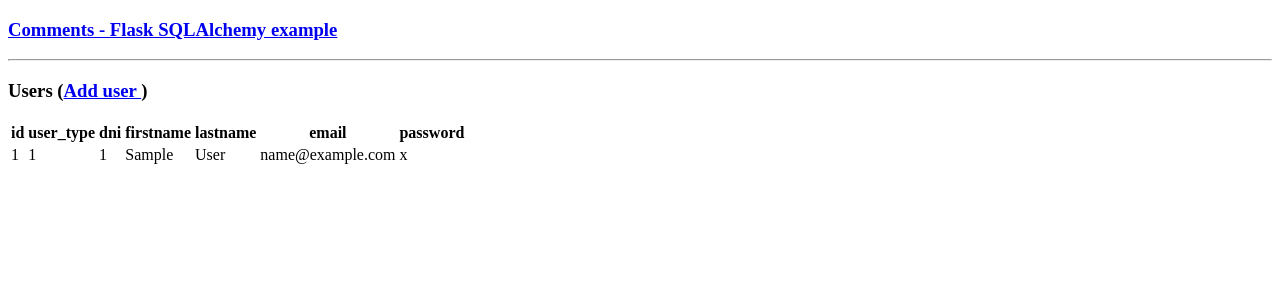
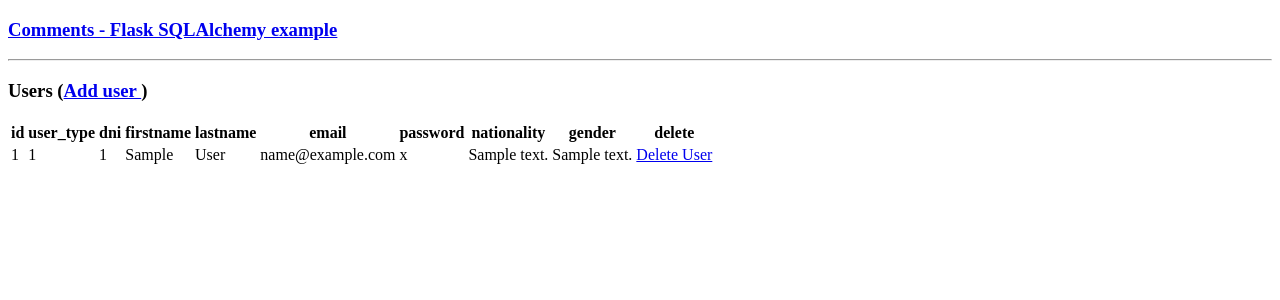
Before and after one commit to lili1920/facultad, a Flask app: page /show_users in a window 1280 px wide. Shown: the top 300 px of the page. Run offline with Flask 2, Linux system fonts and the light colour scheme; tables that the repository leaves empty hold one stand-in row (values such as "Sample post"); some libraries are stand-ins or nearby versions.

Commit message:
se actualiza con los joins de nationality y gender

```diff
--- a/main.py
+++ b/main.py
@@ -21,10 +21,12 @@
 	lastname = db.Column(db.String(20))
 	email = db.Column (db.String(20))
 	password = db.Column(db.String(50))
+	nationality = db.Column(db.Integer)
+	gender = db.Column(db.Integer)
 
 
 
-	def __init__(self, user_type, dni, firstname,lastname, email, password):
+	def __init__(self, user_type, dni, firstname,lastname, email, password, nationality, gender):
 
 		self.user_type = user_type
 		self.dni = dni
@@ -32,6 +34,8 @@
 		self.lastname = lastname
 		self.email = email
 		self.password = password
+		self.nationality = nationality
+		self.gender = gender
 
 # esta es la tabla user_type q llena el combo.
 
@@ -44,34 +48,76 @@
 		self.description = description
 
 
+class Nationality (db.Model):
+	id = db.Column('id', db.Integer(), primary_key = True)
+	description = db.Column (db.String(20))
+
+	def __init__(self, description):
+
+		self.description = description
+
+class Gender (db.Model):
+	id = db.Column('id', db.Integer(), primary_key = True)
+	description = db.Column (db.String(20))
+
+	def __init__(self, description):
+
+		self.description = description
 
 @app.route('/show_users')
 def show_users():
 
-		return render_template('show_users.html', users = Users.query.all() )
 
-
+		return render_template('show_users.html', users = Users.query
+			.join(Nationality, Users.nationality==Nationality.id)
+			.join(Gender, Users.gender==Gender.id)
+			.add_columns(Users.id,
+					 	Users.user_type,
+						Users.email,
+						Users.dni,
+					 	Users.firstname,
+						Users.lastname,
+						Users.password,
+					 	Nationality.description,
+					 	Gender.description.label("genero")  ) )
 
 @app.route('/new_user', methods = ['GET', 'POST'])
 def new_user():
 		if request.method == 'POST':
 			   	  # chequea que no lleguen vacios los campos del nuevo user
-			if  not request.form['user_type'] or not request.form ['dni'] or not request.form ['firstname'] or not request.form['lastname'] or not request.form['email']or not request.form['password']:
+			if  not request.form['user_type'] or not request.form ['dni'] or not request.form ['firstname'] or not request.form['lastname'] or not request.form['email']or not request.form['password'] or not request.form['nationality'] or not request.form['gender']:
 				flash('Please enter all the fields', 'error')
 			else:
 	      	 #se crea un objeto
 				user = Users( request.form['user_type'], request.form['dni'], request.form['firstname'], request.form['lastname'],
-				request.form['email'], request.form['password'])
+				request.form['email'], request.form['password'], request.form['nationality'], request.form['gender'])
 	         #aca se graba en la base datos
 
 				db.session.add(user)
 
 				db.session.commit()
 
+
 				flash('Record was successfully added')
 				return redirect(url_for('show_users'))
 
-		return render_template('new_user.html',users_type = User_type.query.all())
+		return render_template('new_user.html',users_type = User_type.query.all(), nationality = Nationality.query.all(), gender = Gender.query.all() )
+
+
+@app.route('/delete/<int:id>')
+def delete(id):
+		user = Users.query.filter_by(id=id).first()
+
+		if user is not None:
+		 user = Users.query.get(id)
+		 db.session.delete(user)
+		 db.session.commit()
+		 flash ('borro el usuario:')
+		 flash (user.firstname)
+		 return render_template('show_users.html', users= Users.query.all())
+		else:
+		 flash('No existe ese id', 'error')
+		 return redirect(url_for('show_users'))
 
 
 
--- a/templates/show_users.html
+++ b/templates/show_users.html
@@ -16,6 +16,9 @@
 
 
 
+
+
+
       <table>
          <thead>
             <tr>
@@ -25,7 +28,10 @@
                <th>firstname</th>
                <th>lastname</th>
                <th>email</th>
-                <th>password</th>
+               <th>password</th>
+               <th>nationality</th>
+               <th>gender</th>
+               <th>delete</th>
 
 
             </tr>
@@ -41,6 +47,10 @@
                   <td>{{ user.lastname }}</td>
                   <td>{{ user.email }}</td>
                   <td>{{ user.password }}</td>
+                  <td>{{ user.description }}</td>
+                  <td>{{ user.genero }}</td>
+                    <td><a href = "{{url_for('delete', id=user.id)}}"> Delete User
+         </a></td>
                </tr>
 
 
```
Also changed, not shown: script_sqls/gender.sql (added, +9 -0 lines), script_sqls/nationality.sql (added, +9 -0 lines), script_sqls/users.sql (+9 -3 lines), templates/new_user.html (+19 -0 lines).
